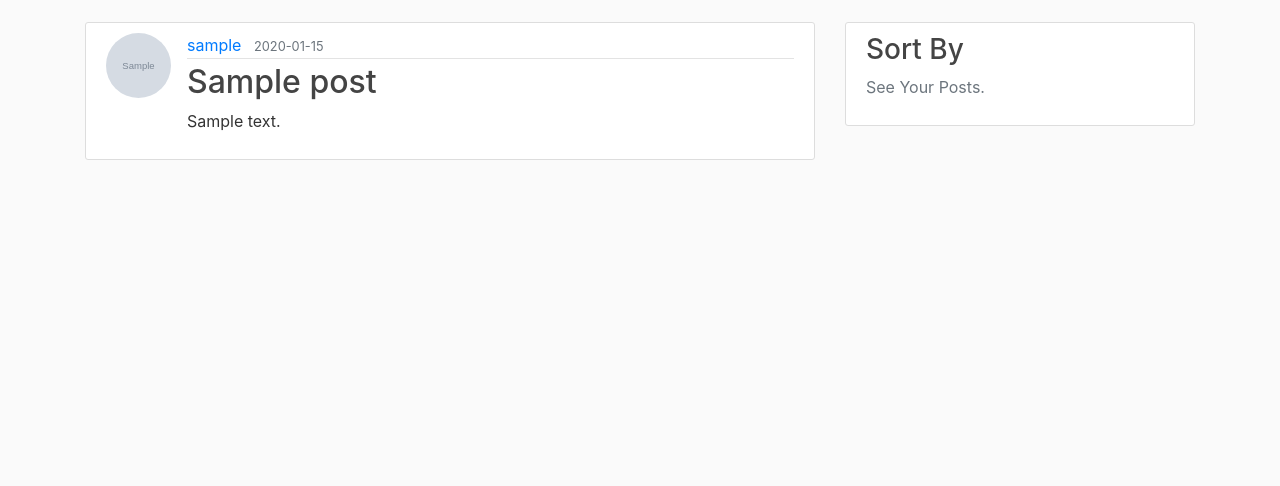
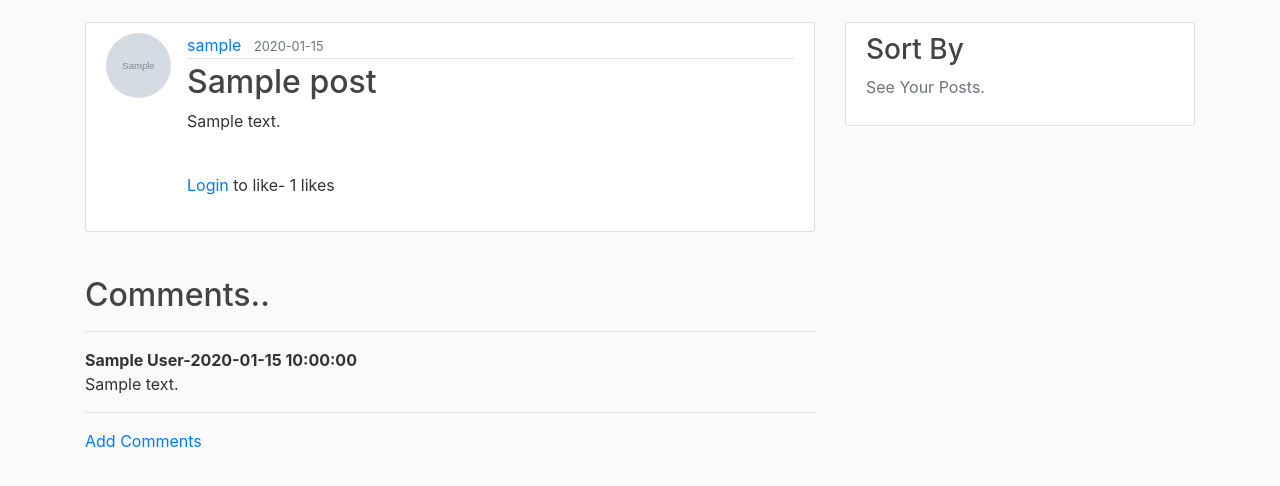
Before and after one commit to shahiljoshi/flask_blog, a Flask app: page /post/1 in a window 1280 px wide. Shown: the part 58-544 px from the top of the page. Run offline with Flask 2, Linux system fonts and the light colour scheme; tables that the repository leaves empty hold one stand-in row (values such as "Sample post"); grey boxes marked "Sample" are stand-in pictures; some libraries are stand-ins or nearby versions.

Commit message:
feat:Added Like And Comment Features

```diff
--- a/flaskblog/posts/forms.py
+++ b/flaskblog/posts/forms.py
@@ -10,5 +10,5 @@ class PostForm(FlaskForm):
 
 
 class AddCommentForm(FlaskForm):
-    text = StringField("Text", validators=[DataRequired()])
+    body = StringField("Body", validators=[DataRequired()])
     submit = SubmitField("Post")
--- a/flaskblog/posts/routes.py
+++ b/flaskblog/posts/routes.py
@@ -60,9 +60,9 @@ def delete_post(post_id):
     flash('Your post has been deleted!', 'success')
     return redirect(url_for('main.home'))
 
-
-@posts.route("/post/<int:post_id>/comment", methods=["GET", "POST"])
-@login_required
+#
+# @posts.route("/post/<int:post_id>/comment", methods=["GET", "POST"])
+# @login_required
 # def comment_post(post_id):
 #     post = Post.query.get_or_404(post_id)
 #     posts = Post.query.all()
@@ -80,15 +80,46 @@ def delete_post(post_id):
 
 # @app.route("/post/<int:post_id>/comment", methods=["GET", "POST"])
 # @login_required
+# def comment_post(post_id):
+#     post = Post.query.get_or_404(post_id)
+#     form = AddCommentForm()
+#     if form.validate_on_submit():
+#         comment = Comment(text=form.text.data,post_id=post.id)
+#         db.session.add(comment)
+#         print(comment.text)
+#         comment_text=comment.text
+#         db.session.commit()
+#         flash("Your comment has been added to the post", "success")
+#         return redirect(url_for("posts.post", post_id=post.id))
+#     return render_template("comment_post.html", title="Comment Post", form=form,post_id=post_id)
+#
+#
+#
+
+@posts.route("/post/<int:post_id>/comment", methods=["GET", "POST"])
+@login_required
 def comment_post(post_id):
     post = Post.query.get_or_404(post_id)
     form = AddCommentForm()
-    if form.validate_on_submit():
-        comment = Comment(text=form.text.data,post_id=post.id)
-        db.session.add(comment)
-        print(comment.text)
-        comment_text=comment.text
+    if request.method == 'POST': # this only gets executed when the form is submitted and not when the page loads
+        if form.validate_on_submit():
+            user_id = current_user.username
+            comment = Comment(body=form.body.data,author=user_id, post_id=post.id)
+            db.session.add(comment)
+            db.session.commit()
+            flash("Your comment has been added to the post", "success")
+            return redirect(url_for("posts.post", post_id=post.id))
+    return render_template("comment_post.html", title="Comment Post", form=form, post_id=post_id)
+
+
+@posts.route('/like/<int:post_id>/<action>')
+@login_required
+def like_action(post_id, action):
+    post = Post.query.filter_by(id=post_id).first_or_404()
+    if action == 'like':
+        current_user.like_post(post)
         db.session.commit()
-        flash("Your comment has been added to the post", "success")
-        return redirect(url_for("posts.post", post_id=post.id))
-    return render_template("comment_post.html", title="Comment Post", form=form,post_id=post_id)
+    if action == 'unlike':
+        current_user.unlike_post(post)
+        db.session.commit()
+    return redirect(request.referrer)
--- /dev/null
+++ b/flaskblog/site.db.sql
@@ -0,0 +1,33 @@
+BEGIN TRANSACTION;
+CREATE TABLE IF NOT EXISTS "post_like" (
+	"id"	INTEGER PRIMARY KEY AUTOINCREMENT,
+	"user_id"	INTEGER,
+	"post_id"	INTEGER
+);
+CREATE TABLE IF NOT EXISTS "comment" (
+	"id"	INTEGER NOT NULL,
+	"body"	VARCHAR(100) NOT NULL,
+	"timestamp"	DATETIME NOT NULL,
+	"post_id"	INTEGER NOT NULL,
+	"author"	TEXT,
+	PRIMARY KEY("id"),
+	FOREIGN KEY("post_id") REFERENCES "post"("id")
+);
+CREATE TABLE IF NOT EXISTS "post" (
+	"id"	INTEGER NOT NULL,
+	"title"	VARCHAR(100) NOT NULL,
+	"date_posted"	DATETIME NOT NULL,
+	"content"	TEXT NOT NULL,
+	"user_id"	INTEGER NOT NULL,
+	FOREIGN KEY("user_id") REFERENCES "user"("id"),
+	PRIMARY KEY("id")
+);
+CREATE TABLE IF NOT EXISTS "user" (
+	"id"	INTEGER NOT NULL,
+	"username"	VARCHAR(20) NOT NULL UNIQUE,
+	"email"	VARCHAR(120) NOT NULL UNIQUE,
+	"image_file"	VARCHAR(20) NOT NULL,
+	"password"	VARCHAR(60) NOT NULL,
+	PRIMARY KEY("id")
+);
+COMMIT;
--- a/flaskblog/static/main.css
+++ b/flaskblog/static/main.css
@@ -7,6 +7,8 @@ body {
 h1, h2, h3, h4, h5, h6 {
   color: #444444;
 }
+
+
 
 .bg{
   background-color: darkorange;
--- a/flaskblog/templates/login.html
+++ b/flaskblog/templates/login.html
@@ -44,21 +44,17 @@
             </small>
         </form>
     </div>
-    <div >
+    <div>
        <center> <legend>Login With</legend>
            <a href="{{ url_for('users.google_login') }}" type="button" class="col-3 btn btn-danger " ><p class="fa fa-google"> | </p>Google</a>
 {#            <a href="{{ url_for('users.github_login') }}" type="button" class="col-3 btn btn-dark"><p class="fa fa-github"> |  </p>Github</a>#}
        </center>
-
     </div>
-
     <div class="border-top pt-3">
         <small class="text-muted">
             Need An Account? <a class="ml-2" href="{{ url_for('users.register') }}">Sign Up Now</a>
-
         </small>
 {#        <a href="{{ url_for('users.google_login') }}" >Google</a>#}
 {#        <a href="{{ url_for('users.github_login') }}" >Github</a>#}
-
     </div>
 {% endblock content %}
--- a/flaskblog/templates/post.html
+++ b/flaskblog/templates/post.html
@@ -15,11 +15,21 @@
       </div>
       <h2 class="article-title">{{ post.title }}</h2>
       <p class="article-content">{{ post.content }}</p>
+        <br>
+        {% if current_user.is_authenticated %}
+            {% if current_user.has_liked_post(post) %}
+                <a type="button" class="btn btn-danger btn-sm" href="{{ url_for('posts.like_action', post_id=post.id, action='unlike') }}">Unlike</a>
+             {% else %}
+                <a type="button" class="btn btn-primary btn-sm" href="{{ url_for('posts.like_action', post_id=post.id, action='like') }}">Like</a>
+            {% endif %}
+            - {{ post.likes.count() }} likes
+         {% else %}
+            <a href="{{ url_for('users.login') }}">Login</a> to like- {{ post.likes.count() }} likes
 
-
+        {% endif %}
+        <br>
+        <br>
     </div>
-
-
   </article>
 {#    <a href="{{ url_for('posts.comment_post', post_id=post.id) }}" >Add Comments</a>#}
 {#      <form class="form-inline mr-3"  method="POST" action="{{ url_for('posts.post', post_id=post.id) }}" >#}
@@ -35,8 +45,33 @@
 {#            <br>#}
 {#                <button type='submit' class="btn btn-primary" id='submit'>Submit</button>#}
 {#        </form>#}
-
-
+   <div>
+{#    {% for comment in post.comments %}#}
+{#          {{ comment.body }}#}
+{#    {% endfor %}#}
+    <br>
+        <h2>Comments..</h2>
+      <hr>
+{#      <form   method="POST" >#}
+{#          {% csrf_token %}#}
+{#            {{ comment_form}}#}
+{#          <input type="submit" value="submit" class="btn btn-outline-success">#}
+{##}
+{#      </form>#}
+      {% if not post.comments %}
+        No Comments Yet..
+        <a href="{{ url_for('posts.comment_post', post_id=post.id) }}" >Add Comments</a>
+      {% else %}
+          {% for comment in post.comments %}
+             <strong> {{ comment.author }}-{{ comment.timestamp}}</strong>
+              <br>
+              {{ comment.body }}
+              <br>
+              <hr>
+          {% endfor %}
+                  <a href="{{ url_for('posts.comment_post', post_id=post.id) }}" >Add Comments</a>
+      {% endif %}
+   </div>
   <!-- Modal -->
   <div class="modal fade" id="deleteModal" tabindex="-1" role="dialog" aria-labelledby="deleteModalLabel" aria-hidden="true">
     <div class="modal-dialog" role="document">
--- a/flaskblog/users/forms.py
+++ b/flaskblog/users/forms.py
@@ -40,7 +40,7 @@ class UpdateAccountForm(FlaskForm):
                            validators=[DataRequired(), Length(min=2, max=20)])
     email = StringField('Email',
                         validators=[DataRequired(), Email()])
-    picture = FileField('Update Profile Picture', validators=[FileAllowed(['jpg', 'png'])])
+    picture = FileField('Update Profile Picture', validators=[FileAllowed(['jpg', 'png','jpeg'])])
     submit = SubmitField('Update')
 
     def validate_username(self, username):
```
Also changed, not shown: flaskblog/models.py (+45 -9 lines), flaskblog/templates/comment_post.html (+6 -6 lines), flaskblog/site.db.
